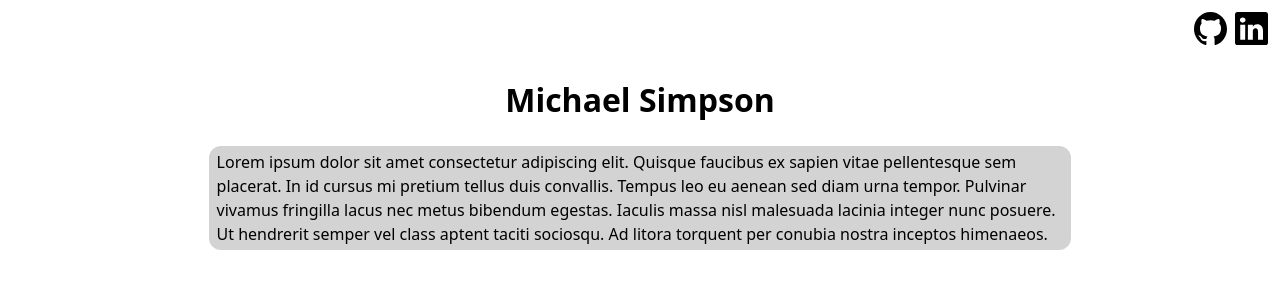
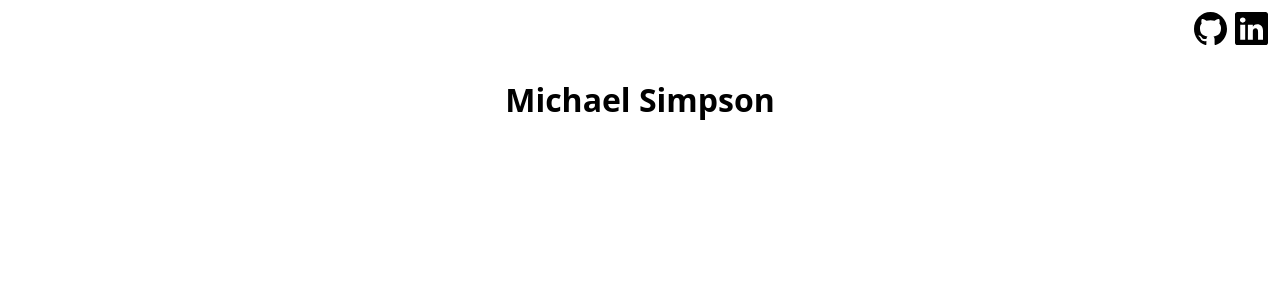
Before and after one commit to simpsom0/portfolio, a React (Vite) app: page / in a window 1280 px wide. Shown: the top 300 px of the page. Built offline with nearby package versions, Linux system fonts and the light colour scheme.

Commit message:
removed placeholder description

```diff
--- a/src/components/body/body.tsx
+++ b/src/components/body/body.tsx
@@ -4,15 +4,6 @@ function Body() {
   return (
     <div className="body-container">
       <h1 className="title">Michael Simpson</h1>
-      <div className="description">
-        Lorem ipsum dolor sit amet consectetur adipiscing elit. Quisque faucibus
-        ex sapien vitae pellentesque sem placerat. In id cursus mi pretium
-        tellus duis convallis. Tempus leo eu aenean sed diam urna tempor.
-        Pulvinar vivamus fringilla lacus nec metus bibendum egestas. Iaculis
-        massa nisl malesuada lacinia integer nunc posuere. Ut hendrerit semper
-        vel class aptent taciti sociosqu. Ad litora torquent per conubia nostra
-        inceptos himenaeos.
-      </div>
     </div>
   );
 }
```
